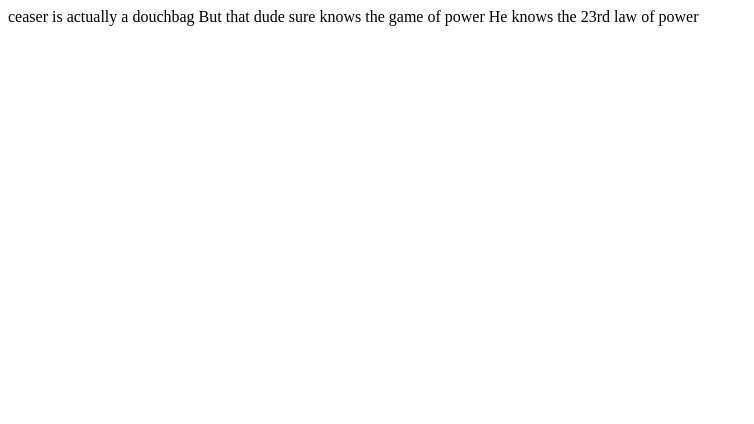
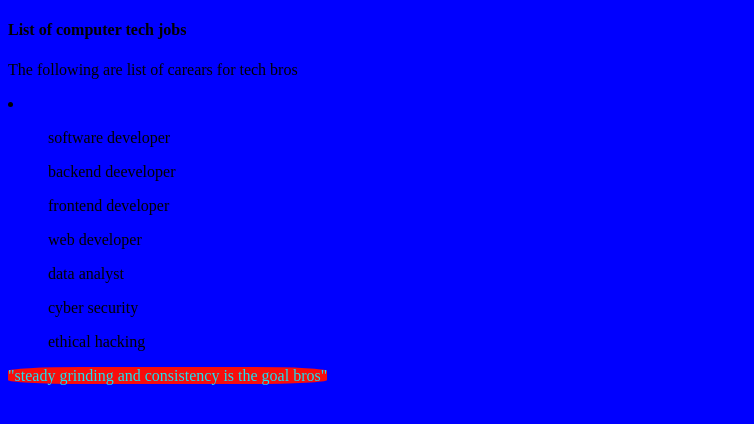
Before and after one commit to Scarcapone/ceaser, a plain HTML site: page conquest.html in a window 1280 px wide. Shown: the whole page, without its empty margins (0-754 px from the left). Drawn offline with Linux system fonts and the light colour scheme.

Commit message:
i added jobs for tech bros

```diff
--- a/conquest.html
+++ b/conquest.html
@@ -1,8 +1,25 @@
-<html>
+<!DOCTYPE html>
+<html lang="en">
+<head>
+  <meta charset="UTF-8">
+  <meta http-equiv="X-UA-Compatible" content="IE=edge">
+  <meta name="viewport" content="width=device-width, initial-scale=1.0">
+  <title>Document</title>
+</head>
+<body style="background-color: blue;">
+  <h4> List of computer tech jobs</h4>
+    <p>The following are list of carears for tech bros</p>
+      <li>
+        <ol>software developer</ol>
+        <ol>backend deeveloper</ol>
+        <ol>frontend developer</ol>
+        <ol>web developer</ol>
+        <ol>data analyst</ol>
+        <ol>cyber security</ol>
+        <ol>ethical hacking</ol>
+      </li>
 
-  ceaser is actually a douchbag
 
-   But that dude sure knows the game of power
-
-  He knows the 23rd law of power
+      <quote style="text-align: left; color: rgb(27, 226, 240); border-radius: 23%; background-color: rgb(248, 12, 12); ">  "steady  grinding and consistency is the goal bros"</quote>
+</body>
 </html>
```
